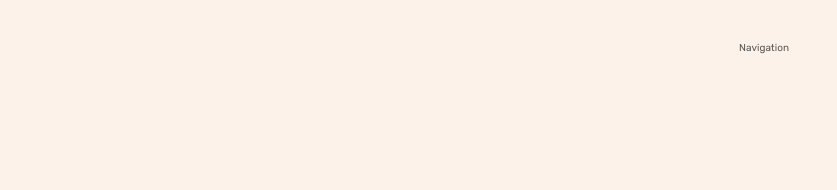
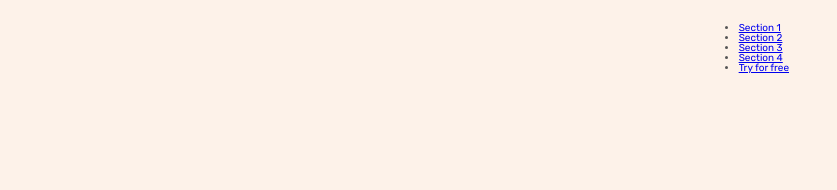
Before and after one commit to marcosvinalves/omnifood, a plain HTML site: page index.html in a window 1280 px wide. Shown: the top 190 px of the page, 443-1280 px from the left. Drawn offline with Linux system fonts and the light colour scheme.

Commit message:
finish nav

```diff
--- a/index.html
+++ b/index.html
@@ -19,7 +19,13 @@
   <body>
     <header class="header">
       <img class="logo" alt="Omnifood logo" src="img/omnifood-logo.png" />
-      <nav class="main-nav">Navigation</nav>
+      <nav class="main-nav-list">
+        <li><a class="main-nav-link" href="#">Section 1</a></li>
+        <li><a class="main-nav-link" href="#">Section 2</a></li>
+        <li><a class="main-nav-link" href="#">Section 3</a></li>
+        <li><a class="main-nav-link" href="#">Section 4</a></li>
+        <li><a class="main-nav-link nav-cta" href="#">Try for free</a></li>
+      </nav>
     </header>
 
     <main>
```
